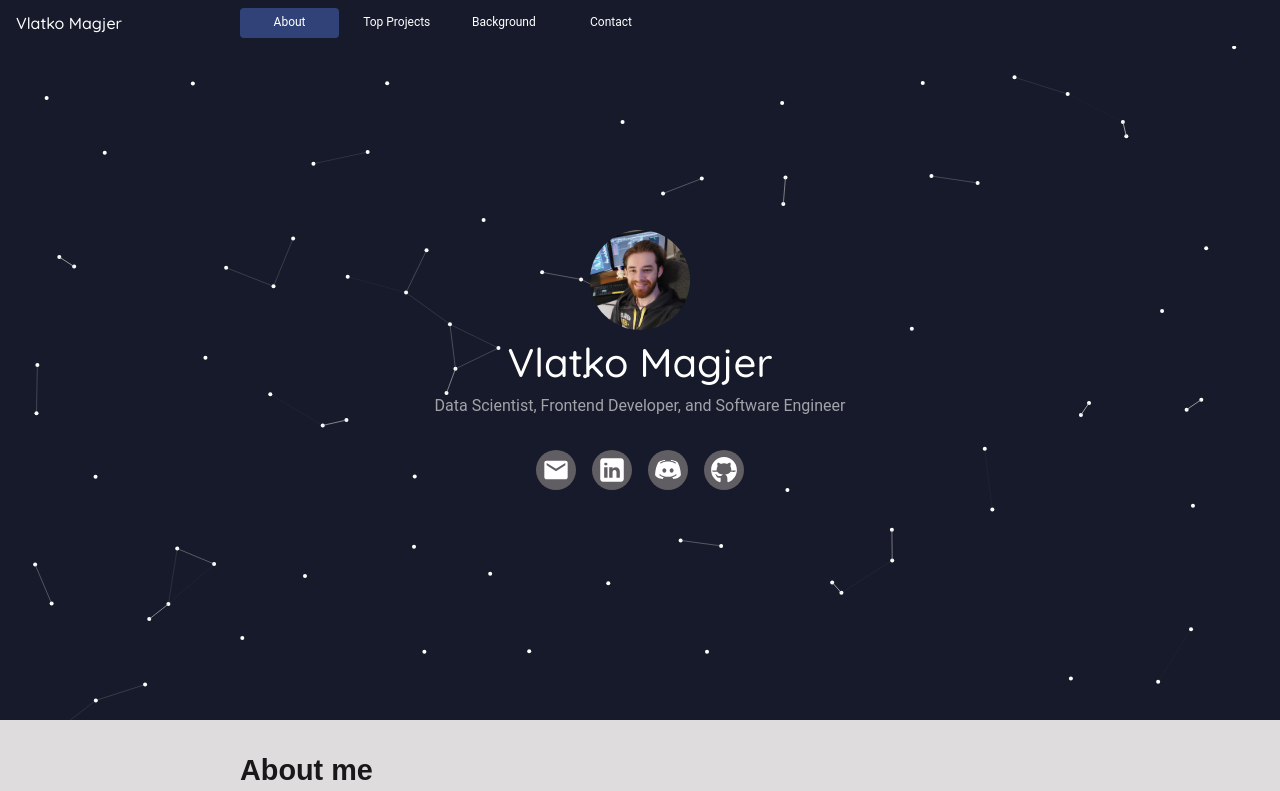
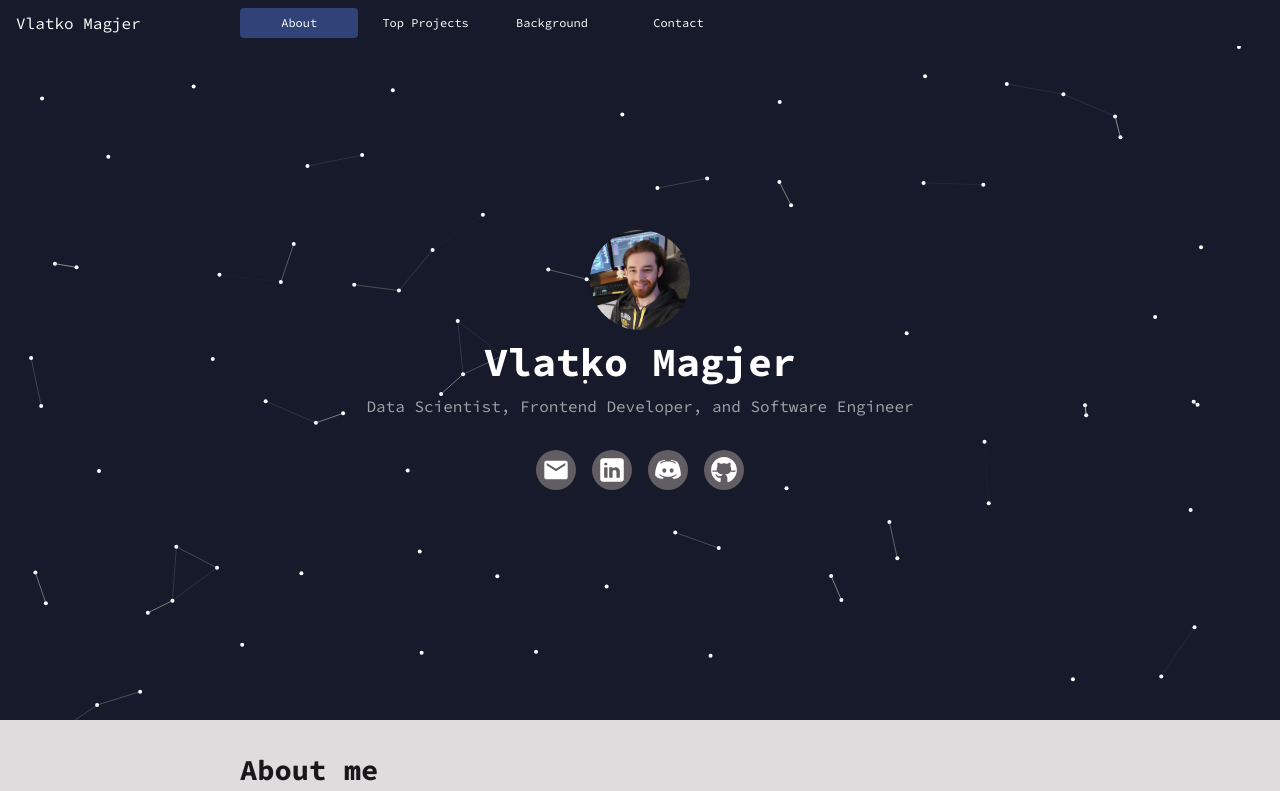
Before and after one commit to vmagjer/my-portfolio, a React (Vite) app: page / in a window 1280 px wide. Shown: the top 791 px of the page. Built offline with nearby package versions, Linux system fonts and the light colour scheme.

Commit message:
set one font family

```diff
--- a/index.html
+++ b/index.html
@@ -33,7 +33,7 @@
     <link rel="preconnect" href="https://fonts.googleapis.com" />
     <link rel="preconnect" href="https://fonts.gstatic.com" crossorigin />
     <link
-      href="https://fonts.googleapis.com/css2?family=Quicksand:wght@300..700&display=swap"
+      href="https://fonts.googleapis.com/css2?family=Source+Code+Pro:ital,wght@0,200..900;1,200..900&display=swap"
       rel="stylesheet"
     />
 
--- a/src/components/layout/NavBar.tsx
+++ b/src/components/layout/NavBar.tsx
@@ -17,7 +17,7 @@ export default function NavBar({ items }: NavBarProps) {
 
   return (
     <Root>
-      <LeftContainer className="quicksand">Vlatko Magjer</LeftContainer>
+      <LeftContainer>Vlatko Magjer</LeftContainer>
       <CenterContainer>
         <NavList>
           {items.map((item) => (
--- a/src/features/homeSections/HeroSection.tsx
+++ b/src/features/homeSections/HeroSection.tsx
@@ -48,7 +48,7 @@ export default function HeroSection({ ...rest }: HeroSectionProps) {
       <Container>
         <Content>
           <AvatarImage src={profileImage} size="large" />
-          <Title className="quicksand">Vlatko Magjer</Title>
+          <Title>Vlatko Magjer</Title>
           <SubTitle>
             Data Scientist, Frontend Developer, and Software Engineer
           </SubTitle>
--- a/src/pages/Home.tsx
+++ b/src/pages/Home.tsx
@@ -36,14 +36,14 @@ export default function HomePage() {
       </AboutSection>
 
       <GapContainer>
-        <SuperTitle className="quicksand">Portfolio</SuperTitle>
+        {/* <SuperTitle>Portfolio</SuperTitle> */}
       </GapContainer>
 
       <ProjectsSection id={sections.projects.id} />
       <BackgroundSection id={sections.background.id} />
 
       <GapContainer id={sections.contact.id}>
-        <SuperTitle className="quicksand">Contact</SuperTitle>
+        <SuperTitle>Contact</SuperTitle>
       </GapContainer>
 
       <ContactSection />
--- a/src/styles/index.css
+++ b/src/styles/index.css
@@ -3,9 +3,6 @@
 @import "colors.css";
 
 :root {
-  font-family: Roboto, Arial;
-
-
   color-scheme: light dark;
   font-synthesis: none;
 
--- a/src/styles/typography.css
+++ b/src/styles/typography.css
@@ -3,6 +3,9 @@
 html {
   /* Change default typefaces here */
   font-family: serif;
+  font-family: "Source Code Pro", serif;
+  font-optical-sizing: auto;
+  font-style: normal;
   -webkit-font-smoothing: antialiased;
 
   @media (min-width: 1400px) {
@@ -53,7 +56,7 @@ h4,
 h5,
 h6 {
   /* Change heading typefaces here */
-  font-family: sans-serif;
+  /* font-family: sans-serif; */
   margin-top: 0rem;
   margin-bottom: 0;
   line-height: 1.5rem;
@@ -119,15 +122,6 @@ code {
   margin-top: 0;
 }
 
-/* apply the quicksand font */
-.quicksand {
-  font-family: "Quicksand", sans-serif;
-  font-optical-sizing: auto;
-  font-weight: 500;
-  font-style: normal;
-}
-
-
 input,
 button,
 textarea,
```
